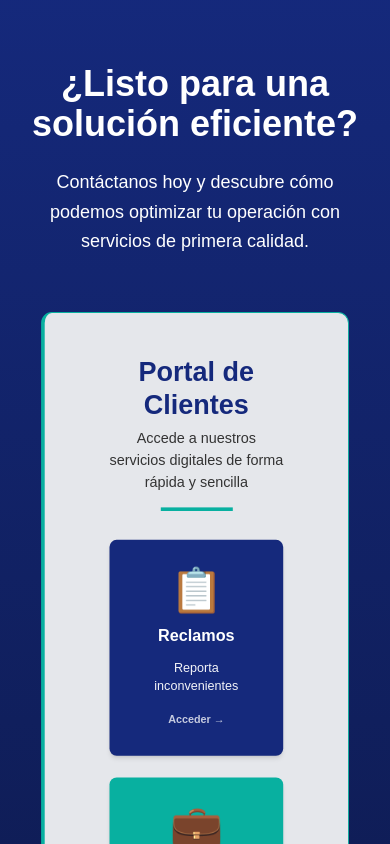
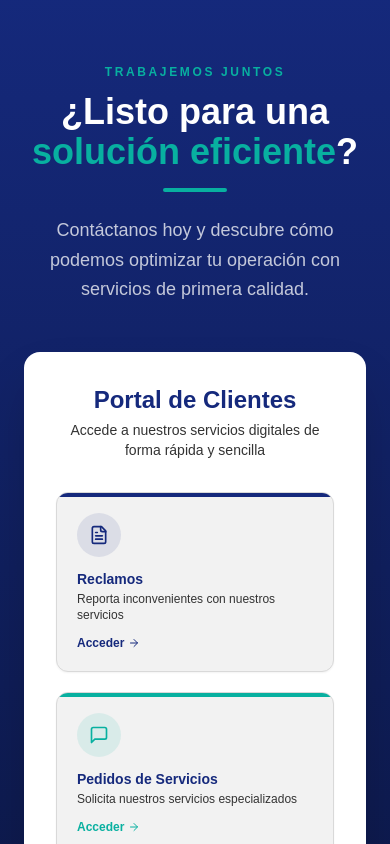
Before and after one commit to ArielDRighi/mva-frontend, a Next.js app: page / in a window 390 px wide. Shown: the part 8620-9464 px from the top of the page. Built offline with nearby package versions, Linux system fonts and the light colour scheme.

Commit message:
feat: modificacion general de estilos

```diff
--- a/components/sections/Cta.tsx
+++ b/components/sections/Cta.tsx
@@ -2,157 +2,148 @@
 
 import React, { useState } from "react";
 import { motion } from "motion/react";
-import { Card, CardContent } from "@/components/ui/card";
 import { useRouter } from "next/navigation";
-import ButtonHome from "../ui/local/ButtonHomeSinFlecha";
-import ButtonHomeServices from "../ui/local/ButtonHomeConFlecha";
+import { FileText, MessageSquare, Star, ArrowRight } from "lucide-react";
 import {
   Dialog,
   DialogContent,
   DialogDescription,
   DialogHeader,
   DialogTitle,
-  DialogClose,
 } from "@/components/ui/dialog";
 import FormularioReclamos from "../forms/FormularioReclamos";
 import FormularioPedidoServicios from "../forms/FormularioPedidoServicios";
 import FormularioSatisfaccion from "../forms/FormularioSatisfaccion";
-import { X } from "lucide-react";
+
+const serviciosPortal = [
+  {
+    id: "reclamos" as const,
+    titulo: "Reclamos",
+    descripcion: "Reporta inconvenientes con nuestros servicios",
+    Icon: FileText,
+    barColor: "bg-mva-azul",
+    iconBg: "bg-mva-azul/10",
+    iconColor: "text-mva-azul",
+  },
+  {
+    id: "pedidos" as const,
+    titulo: "Pedidos de Servicios",
+    descripcion: "Solicita nuestros servicios especializados",
+    Icon: MessageSquare,
+    barColor: "bg-mva-turquesa",
+    iconBg: "bg-mva-turquesa/10",
+    iconColor: "text-mva-turquesa",
+  },
+  {
+    id: "satisfaccion" as const,
+    titulo: "Satisfacción",
+    descripcion: "Comparte tu experiencia y califícanos",
+    Icon: Star,
+    barColor: "bg-mva-celeste",
+    iconBg: "bg-mva-celeste/10",
+    iconColor: "text-mva-celeste",
+  },
+];
 
 const Cta = () => {
-  const router = useRouter();
   const [modalAbierto, setModalAbierto] = useState<
     "reclamos" | "pedidos" | "satisfaccion" | null
   >(null);
 
-  const handleServiciosClick = () => {
-    router.push("/servicios");
-  };
-  const handleContactoClick = () => {
-    router.push("/contacto");
-  };
-
-  const handleAbrirModal = (tipo: "reclamos" | "pedidos" | "satisfaccion") => {
+  const handleAbrirModal = (tipo: "reclamos" | "pedidos" | "satisfaccion") =>
     setModalAbierto(tipo);
-  };
-
-  const handleCerrarModal = () => {
-    setModalAbierto(null);
-  };
-  const serviciosPortal = [
-    {
-      id: "reclamos",
-      titulo: "Reclamos",
-      descripcion: "Reporta inconvenientes",
-      color: "bg-mva-azul",
-      iconColor: "text-mva-azul",
-      icon: "📋",
-    },
-    {
-      id: "pedidos",
-      titulo: "Pedidos de Servicios",
-      descripcion: "Solicita nuestros servicios",
-      color: "bg-mva-turquesa",
-      iconColor: "text-mva-turquesa",
-      icon: "💼",
-    },
-    {
-      id: "satisfaccion",
-      titulo: "Satisfacción",
-      descripcion: "Comparte tu experiencia",
-      color: "bg-mva-celeste",
-      iconColor: "text-mva-celeste",
-      icon: "⭐",
-    },
-  ];
+  const handleCerrarModal = () => setModalAbierto(null);
 
   return (
     <>
-      <section className="py-20 bg-gradient-to-b from-mva-azul to-mva-azul-500 text-white text-center">
+      <section className="py-20 bg-gradient-to-b from-mva-azul to-mva-azul-500 text-white">
         <div className="container mx-auto px-6 max-w-5xl">
-          {/* Animación del título */}
-          <motion.h2
-            initial={{ opacity: 0, y: 50 }}
+          {/* Header */}
+          <motion.div
+            initial={{ opacity: 0, y: 30 }}
             whileInView={{ opacity: 1, y: 0 }}
             viewport={{ once: true, amount: 0.2 }}
-            transition={{ duration: 0.8, ease: "easeOut" }}
-            className="text-4xl md:text-5xl font-bold font-montserrat"
+            transition={{ duration: 0.6 }}
+            className="text-center mb-12"
           >
-            ¿Listo para una solución eficiente?
-          </motion.h2>
-          {/* Animación del subtítulo */}
-          <motion.p
-            initial={{ opacity: 0, y: 50 }}
+            <p className="text-xs sm-tablet:text-sm font-semibold tracking-[0.22em] uppercase text-mva-turquesa font-montserrat mb-3">
+              Trabajemos juntos
+            </p>
+            <h2 className="text-4xl md:text-5xl font-bold font-montserrat">
+              ¿Listo para una{" "}
+              <span className="text-mva-turquesa">solución eficiente</span>?
+            </h2>
+            <span className="mt-4 block h-1 w-16 rounded-full bg-mva-turquesa mx-auto" />
+            <p className="mt-6 text-lg text-white/75 max-w-3xl mx-auto font-poppins leading-relaxed">
+              Contáctanos hoy y descubre cómo podemos optimizar tu operación con
+              servicios de primera calidad.
+            </p>
+          </motion.div>
+
+          {/* Portal card */}
+          <motion.div
+            initial={{ opacity: 0, y: 30 }}
             whileInView={{ opacity: 1, y: 0 }}
             viewport={{ once: true, amount: 0.2 }}
-            transition={{ duration: 1, ease: "easeOut", delay: 0.3 }}
-            className="mt-6 text-lg text-mva-blanco-100 max-w-3xl mx-auto font-poppins leading-relaxed"
+            transition={{ duration: 0.6, delay: 0.2 }}
+            className="bg-white rounded-2xl shadow-2xl p-8 sm-tablet:p-10"
           >
-            Contáctanos hoy y descubre cómo podemos optimizar tu operación con
-            servicios de primera calidad.
-          </motion.p>{" "}
-          {/* Caja destacada con Portal de Clientes */}
-          <motion.div
-            initial={{ opacity: 0, scale: 0.9 }}
-            whileInView={{ opacity: 1, y: 0 }}
-            viewport={{ once: true, amount: 0.2 }}
-            transition={{ duration: 0.6, ease: "easeOut", delay: 0.5 }}
-          >
-            <Card className="bg-gray-200 text-textBlack p-12 max-w-5xl mx-auto border-l-4 border-mva-turquesa rounded-xl">
-              <CardContent className="space-y-8">
-                <div>
-                  <h3 className="text-3xl font-bold font-montserrat text-center mb-2 text-mva-azul">
+            <div className="text-center mb-8">
+              <h3 className="text-2xl font-bold font-montserrat text-mva-azul">
                 Portal de Clientes
               </h3>
-                  <p className="text-center text-textBlackTitle font-poppins mb-2 text-base">
-                    Accede a nuestros servicios digitales de forma rápida y
-                    sencilla
+              <p className="text-textBlackTitle font-poppins text-sm mt-1">
+                Accede a nuestros servicios digitales de forma rápida y sencilla
               </p>
-                  <div className="h-1 w-20 bg-mva-turquesa mx-auto mt-4"></div>
             </div>
-                <div className="grid grid-cols-1 md:grid-cols-3 gap-6">
-                  {serviciosPortal.map((servicio) => {
+
+            <div className="grid grid-cols-1 md:grid-cols-3 gap-5">
+              {serviciosPortal.map((servicio, i) => {
+                const { Icon } = servicio;
                 return (
                   <motion.button
                     key={servicio.id}
-                        whileHover={{ y: -8 }}
+                    initial={{ opacity: 0, y: 20 }}
+                    whileInView={{ opacity: 1, y: 0 }}
+                    viewport={{ once: true, amount: 0.2 }}
+                    transition={{ duration: 0.4, delay: 0.1 * i }}
+                    whileHover={{ y: -4 }}
                     whileTap={{ scale: 0.98 }}
-                        onClick={() => {
-                          handleAbrirModal(
-                            servicio.id as
-                              | "reclamos"
-                              | "pedidos"
-                              | "satisfaccion",
-                          );
-                        }}
-                        className={`${servicio.color} text-white p-8 rounded-lg shadow-md hover:shadow-2xl transition-all duration-300 font-medium w-full group relative overflow-hidden`}
+                    onClick={() => handleAbrirModal(servicio.id)}
+                    className="relative bg-mva-blanco-200 hover:bg-white border border-mva-blanco-400 hover:border-mva-blanco-500 rounded-xl shadow-sm hover:shadow-md transition-all duration-300 w-full text-left overflow-hidden group"
                   >
-                        <div className="absolute inset-0 bg-white/0 group-hover:bg-white/10 transition-all duration-300"></div>
-                        <div className="relative z-10 flex flex-col items-center space-y-3">
-                          <div className={`text-5xl ${servicio.iconColor}`}>
-                            {servicio.icon}
+                    <div
+                      className={`absolute top-0 h-1 w-full ${servicio.barColor}`}
+                    />
+                    <div className="p-5 flex flex-col gap-3 h-full">
+                      <div
+                        className={`w-11 h-11 rounded-full ${servicio.iconBg} flex items-center justify-center`}
+                      >
+                        <Icon className={`w-5 h-5 ${servicio.iconColor}`} />
                       </div>
-                          <div className="font-montserrat font-bold text-lg">
+                      <div className="flex-1">
+                        <p className="font-bold font-montserrat text-mva-azul text-sm">
                           {servicio.titulo}
+                        </p>
+                        <p className="text-xs text-textBlackTitle font-poppins mt-0.5">
+                          {servicio.descripcion}
+                        </p>
                       </div>
-                          <div className="text-sm opacity-95 font-poppins">
-                            {servicio.descripcion}
-                          </div>
-                          <div className="pt-2 text-xs font-semibold opacity-75 group-hover:opacity-100 transition-opacity">
-                            Acceder →
-                          </div>
+                      <span
+                        className={`text-xs font-semibold ${servicio.iconColor} flex items-center gap-1 group-hover:gap-2 transition-all`}
+                      >
+                        Acceder <ArrowRight className="w-3 h-3" />
+                      </span>
                     </div>
                   </motion.button>
                 );
               })}
             </div>
-              </CardContent>
-            </Card>
           </motion.div>
         </div>
       </section>
 
-      {/* Modal para Reclamos */}
+      {/* Modal Reclamos */}
       <Dialog
         open={modalAbierto === "reclamos"}
         onOpenChange={(open) => {
@@ -161,8 +152,8 @@ const Cta = () => {
       >
         <DialogContent className="max-w-2xl max-h-[90vh] overflow-y-auto">
           <DialogHeader>
-            <DialogTitle className="text-2xl font-bold text-mva-azul">
-              📋 Reportar un Reclamo
+            <DialogTitle className="text-2xl font-bold text-mva-azul flex items-center gap-2">
+              <FileText className="w-5 h-5" /> Reportar un Reclamo
             </DialogTitle>
             <DialogDescription>
               Cuéntanos sobre tu inconveniente para que podamos ayudarte de la
@@ -173,7 +164,7 @@ const Cta = () => {
         </DialogContent>
       </Dialog>
 
-      {/* Modal para Pedidos de Servicios */}
+      {/* Modal Pedidos */}
       <Dialog
         open={modalAbierto === "pedidos"}
         onOpenChange={(open) => {
@@ -182,8 +173,8 @@ const Cta = () => {
       >
         <DialogContent className="max-w-2xl max-h-[90vh] overflow-y-auto">
           <DialogHeader>
-            <DialogTitle className="text-2xl font-bold text-mva-turquesa">
-              💼 Solicitar Servicio
+            <DialogTitle className="text-2xl font-bold text-mva-turquesa flex items-center gap-2">
+              <MessageSquare className="w-5 h-5" /> Solicitar Servicio
             </DialogTitle>
             <DialogDescription>
               Completa el formulario para solicitar nuestros servicios. Te
@@ -194,7 +185,7 @@ const Cta = () => {
         </DialogContent>
       </Dialog>
 
-      {/* Modal para Satisfacción */}
+      {/* Modal Satisfacción */}
       <Dialog
         open={modalAbierto === "satisfaccion"}
         onOpenChange={(open) => {
@@ -203,8 +194,8 @@ const Cta = () => {
       >
         <DialogContent className="max-w-2xl max-h-[90vh] overflow-y-auto">
           <DialogHeader>
-            <DialogTitle className="text-2xl font-bold text-mva-celeste">
-              ⭐ Comparte tu Experiencia
+            <DialogTitle className="text-2xl font-bold text-mva-celeste flex items-center gap-2">
+              <Star className="w-5 h-5" /> Comparte tu Experiencia
             </DialogTitle>
             <DialogDescription>
               Tu opinión es muy importante para nosotros. Ayúdanos a mejorar
--- a/components/sections/PortalClientes.tsx
+++ b/components/sections/PortalClientes.tsx
@@ -1,5 +1,6 @@
 "use client";
 import React, { useState, useEffect } from "react";
+import { motion } from "motion/react";
 import { useSearchParams } from "next/navigation";
 import { Button } from "@/components/ui/button";
 import {
@@ -24,29 +25,11 @@ import {
   Phone,
   Mail,
   MapPin,
+  ArrowRight,
 } from "lucide-react";
 import FormularioReclamos from "../forms/FormularioReclamos";
 import FormularioPedidoServicios from "../forms/FormularioPedidoServicios";
 import FormularioSatisfaccion from "../forms/FormularioSatisfaccion";
-
-const PortalClientes = () => {
-  const [dialogAbierto, setDialogAbierto] = useState<string | null>(null);
-  const searchParams = useSearchParams();
-
-  // Detectar parámetro de modal en la URL
-  useEffect(() => {
-    const modalParam = searchParams.get('modal');
-    if (modalParam && ['reclamos', 'pedidos', 'satisfaccion'].includes(modalParam)) {
-      setDialogAbierto(modalParam);
-      // Hacer scroll al portal después de un pequeño delay
-      setTimeout(() => {
-        const portalSection = document.getElementById("portal-clientes");
-        if (portalSection) {
-          portalSection.scrollIntoView({ behavior: "smooth" });
-        }
-      }, 100);
-    }
-  }, [searchParams]);
 
 const serviciosPortal = [
   {
@@ -54,26 +37,52 @@ const PortalClientes = () => {
     titulo: "Reclamos",
     descripcion: "Reporta cualquier inconveniente con nuestros servicios",
     icono: FileText,
-      color: "bg-red-500 hover:bg-red-600",
-      colorIcono: "text-red-500",
+    barColor: "bg-mva-azul",
+    iconBg: "bg-mva-azul/10",
+    iconColor: "text-mva-azul",
+    buttonColor: "bg-mva-azul hover:bg-mva-azul-400",
   },
   {
     id: "pedidos",
     titulo: "Pedidos de Servicios",
-      descripcion: "Solicita nuestros servicios de baños químicos",
+    descripcion: "Solicita nuestros servicios especializados",
     icono: MessageSquare,
-      color: "bg-blue-500 hover:bg-blue-600",
-      colorIcono: "text-blue-500",
+    barColor: "bg-mva-turquesa",
+    iconBg: "bg-mva-turquesa/10",
+    iconColor: "text-mva-turquesa",
+    buttonColor: "bg-mva-turquesa hover:bg-mva-turquesa-400",
   },
   {
     id: "satisfaccion",
     titulo: "Satisfacción",
     descripcion: "Comparte tu experiencia y califícanos",
     icono: Star,
-      color: "bg-green-500 hover:bg-green-600",
-      colorIcono: "text-green-500",
+    barColor: "bg-mva-celeste",
+    iconBg: "bg-mva-celeste/10",
+    iconColor: "text-mva-celeste",
+    buttonColor: "bg-mva-celeste hover:bg-mva-celeste-400",
   },
-  ];  const renderFormulario = (tipo: string) => {
+];
+
+const PortalClientes = () => {
+  const [dialogAbierto, setDialogAbierto] = useState<string | null>(null);
+  const searchParams = useSearchParams();
+
+  useEffect(() => {
+    const modalParam = searchParams.get("modal");
+    if (
+      modalParam &&
+      ["reclamos", "pedidos", "satisfaccion"].includes(modalParam)
+    ) {
+      setDialogAbierto(modalParam);
+      setTimeout(() => {
+        const portalSection = document.getElementById("portal-clientes");
+        if (portalSection) portalSection.scrollIntoView({ behavior: "smooth" });
+      }, 100);
+    }
+  }, [searchParams]);
+
+  const renderFormulario = (tipo: string) => {
     try {
       switch (tipo) {
         case "reclamos":
@@ -85,7 +94,9 @@ const PortalClientes = () => {
         case "pedidos":
           return (
             <div className="w-full">
-              <FormularioPedidoServicios onClose={() => setDialogAbierto(null)} />
+              <FormularioPedidoServicios
+                onClose={() => setDialogAbierto(null)}
+              />
             </div>
           );
         case "satisfaccion":
@@ -105,14 +116,15 @@ const PortalClientes = () => {
           );
       }
     } catch (error) {
-      console.error('Error al cargar formulario:', error);
+      console.error("Error al cargar formulario:", error);
       return (
         <div className="p-4">
           <h3 className="text-lg font-semibold mb-4 text-red-600">
             Error al cargar el formulario
           </h3>
           <p className="text-gray-600 mb-4">
-            Hubo un problema al cargar el formulario de {tipo}. Por favor, intenta nuevamente.
+            Hubo un problema al cargar el formulario de {tipo}. Por favor,
+            intenta nuevamente.
           </p>
           <Button onClick={() => setDialogAbierto(null)} className="w-full">
             Cerrar
@@ -121,29 +133,37 @@ const PortalClientes = () => {
       );
     }
   };
+
   return (
-    <section id="portal-clientes" className="pb-16 px-4 bg-gradient-to-br from-slate-50 to-slate-100">
+    <section id="portal-clientes" className="pb-16 px-4 bg-mva-blanco-100">
       <div className="max-w-7xl mx-auto">
-        <div className="grid grid-cols-1 md:grid-cols-3 gap-8 mb-12">
-          {serviciosPortal.map((servicio) => {
+        {/* Cards de servicios */}
+        <div className="grid grid-cols-1 md:grid-cols-3 gap-6 mb-12">
+          {serviciosPortal.map((servicio, index) => {
             const IconoComponente = servicio.icono;
             return (
-              <Card
+              <motion.div
                 key={servicio.id}
-                className="group hover:shadow-lg transition-all duration-300 border-2 hover:border-slate-300"
+                initial={{ opacity: 0, y: 24 }}
+                whileInView={{ opacity: 1, y: 0 }}
+                viewport={{ once: true, amount: 0.2 }}
+                transition={{ duration: 0.4, delay: index * 0.1 }}
+                className="h-full"
               >
-                <CardHeader className="text-center pb-4">
+                <Card className="h-full flex flex-col border border-mva-blanco-400 shadow-sm hover:shadow-md transition-shadow overflow-hidden group">
+                  <div className={`h-1 w-full ${servicio.barColor}`} />
+                  <CardHeader className="pb-3 flex-1">
                     <div
-                    className={`w-16 h-16 mx-auto rounded-full bg-slate-100 flex items-center justify-center mb-4 group-hover:scale-110 transition-transform duration-300`}
+                      className={`w-12 h-12 rounded-full ${servicio.iconBg} flex items-center justify-center mb-3 group-hover:scale-110 transition-transform duration-300`}
                     >
                       <IconoComponente
-                      className={`w-8 h-8 ${servicio.colorIcono}`}
+                        className={`w-6 h-6 ${servicio.iconColor}`}
                       />
                     </div>
-                  <CardTitle className="text-xl font-semibold text-slate-900">
+                    <CardTitle className="text-xl font-bold text-mva-azul font-montserrat">
                       {servicio.titulo}
                     </CardTitle>
-                  <CardDescription className="text-slate-600">
+                    <CardDescription className="text-textBlackTitle font-poppins">
                       {servicio.descripcion}
                     </CardDescription>
                   </CardHeader>
@@ -156,23 +176,25 @@ const PortalClientes = () => {
                     >
                       <DialogTrigger asChild>
                         <Button
-                        className={`w-full ${servicio.color} text-white font-medium py-3 rounded-lg transition-all duration-300 transform hover:scale-105`}
+                          className={`w-full ${servicio.buttonColor} text-white font-semibold font-montserrat py-3 rounded-lg transition-all duration-300 flex items-center justify-center gap-2 group/btn`}
                           size="lg"
                         >
                           Acceder
+                          <ArrowRight className="w-4 h-4 group-hover/btn:translate-x-1 transition-transform" />
                         </Button>
                       </DialogTrigger>
                       <DialogContent className="max-w-2xl max-h-[90vh] overflow-y-auto">
                         <DialogHeader>
-                        <DialogTitle className="flex items-center gap-2">
-                          <IconoComponente
-                            className={`w-5 h-5 ${servicio.colorIcono}`}
-                          />
+                          <DialogTitle
+                            className={`flex items-center gap-2 text-xl font-bold font-montserrat ${servicio.iconColor}`}
+                          >
+                            <IconoComponente className="w-5 h-5" />
                             {servicio.titulo}
                           </DialogTitle>
                           <DialogDescription>
                             {servicio.descripcion}
-                        </DialogDescription>                      </DialogHeader>
+                          </DialogDescription>
+                        </DialogHeader>
                         <div className="max-w-none">
                           {renderFormulario(servicio.id)}
                         </div>
@@ -180,57 +202,68 @@ const PortalClientes = () => {
                     </Dialog>
                   </CardContent>
                 </Card>
+              </motion.div>
             );
           })}
         </div>
 
-        {/* Información de contacto adicional */}
-        <div className="bg-white rounded-xl p-8 shadow-lg border">
-          <h3 className="text-2xl font-semibold text-slate-900 mb-6 text-center">
+        {/* Información de contacto */}
+        <motion.div
+          initial={{ opacity: 0, y: 20 }}
+          whileInView={{ opacity: 1, y: 0 }}
+          viewport={{ once: true, amount: 0.2 }}
+          transition={{ duration: 0.5 }}
+          className="bg-white rounded-2xl p-8 shadow-sm border border-mva-blanco-400"
+        >
+          <div className="flex flex-col gap-1 mb-6">
+            <p className="text-xs font-semibold tracking-[0.2em] uppercase text-mva-turquesa font-montserrat">
+              Contacto directo
+            </p>
+            <h3 className="text-2xl font-bold text-mva-azul font-montserrat">
               ¿Necesitas ayuda adicional?
             </h3>
+            <span className="block h-1 w-12 rounded-full bg-mva-turquesa mt-1" />
+          </div>
           <div className="grid grid-cols-1 md:grid-cols-3 gap-6">
             <div className="flex items-center gap-3">
-              <div className="w-12 h-12 bg-blue-100 rounded-full flex items-center justify-center">
-                <Phone className="w-6 h-6 text-blue-600" />
+              <div className="w-12 h-12 bg-mva-turquesa/10 rounded-full flex items-center justify-center shrink-0">
+                <Phone className="w-6 h-6 text-mva-turquesa" />
               </div>
               <div>
-                <p className="font-medium text-slate-900">
+                <p className="font-semibold text-mva-azul font-montserrat">
                   Teléfono
                 </p>
-                <p className="text-slate-600">
-                  387-5555680
-                </p>
+                <p className="text-textBlackTitle font-poppins">387-5555680</p>
               </div>
             </div>
             <div className="flex items-center gap-3">
-              <div className="w-12 h-12 bg-green-100 rounded-full flex items-center justify-center">
-                <Mail className="w-6 h-6 text-green-600" />
+              <div className="w-12 h-12 bg-mva-azul/10 rounded-full flex items-center justify-center shrink-0">
+                <Mail className="w-6 h-6 text-mva-azul" />
               </div>
               <div>
-                <p className="font-medium text-slate-900">
+                <p className="font-semibold text-mva-azul font-montserrat">
                   Email
                 </p>
-                <p className="text-slate-600">
+                <p className="text-textBlackTitle font-poppins">
                   info@mvasrl.com
                 </p>
               </div>
             </div>
             <div className="flex items-center gap-3">
-              <div className="w-12 h-12 bg-purple-100 rounded-full flex items-center justify-center">
-                <MapPin className="w-6 h-6 text-purple-600" />
+              <div className="w-12 h-12 bg-mva-celeste/10 rounded-full flex items-center justify-center shrink-0">
+                <MapPin className="w-6 h-6 text-mva-celeste" />
               </div>
               <div>
-                <p className="font-medium text-slate-900">
+                <p className="font-semibold text-mva-azul font-montserrat">
                   Ubicación
                 </p>
-                <p className="text-slate-600">
+                <p className="text-textBlackTitle font-poppins">
                   Salta Capital, Argentina
                 </p>
               </div>
             </div>
           </div>
-        </div>
+        </motion.div>
       </div>
     </section>
   );
```
Also changed, not shown: components/forms/FormularioPedidoServicios.tsx (+14 -14 lines), components/forms/FormularioReclamos.tsx (+21 -13 lines), components/forms/FormularioSatisfaccion.tsx (+24 -24 lines), components/pages/ClientesPage.tsx (+13 -8 lines), components/pages/ContactoPage.tsx (+9 -6 lines). Lines whose indentation alone changed are shown as unchanged.
